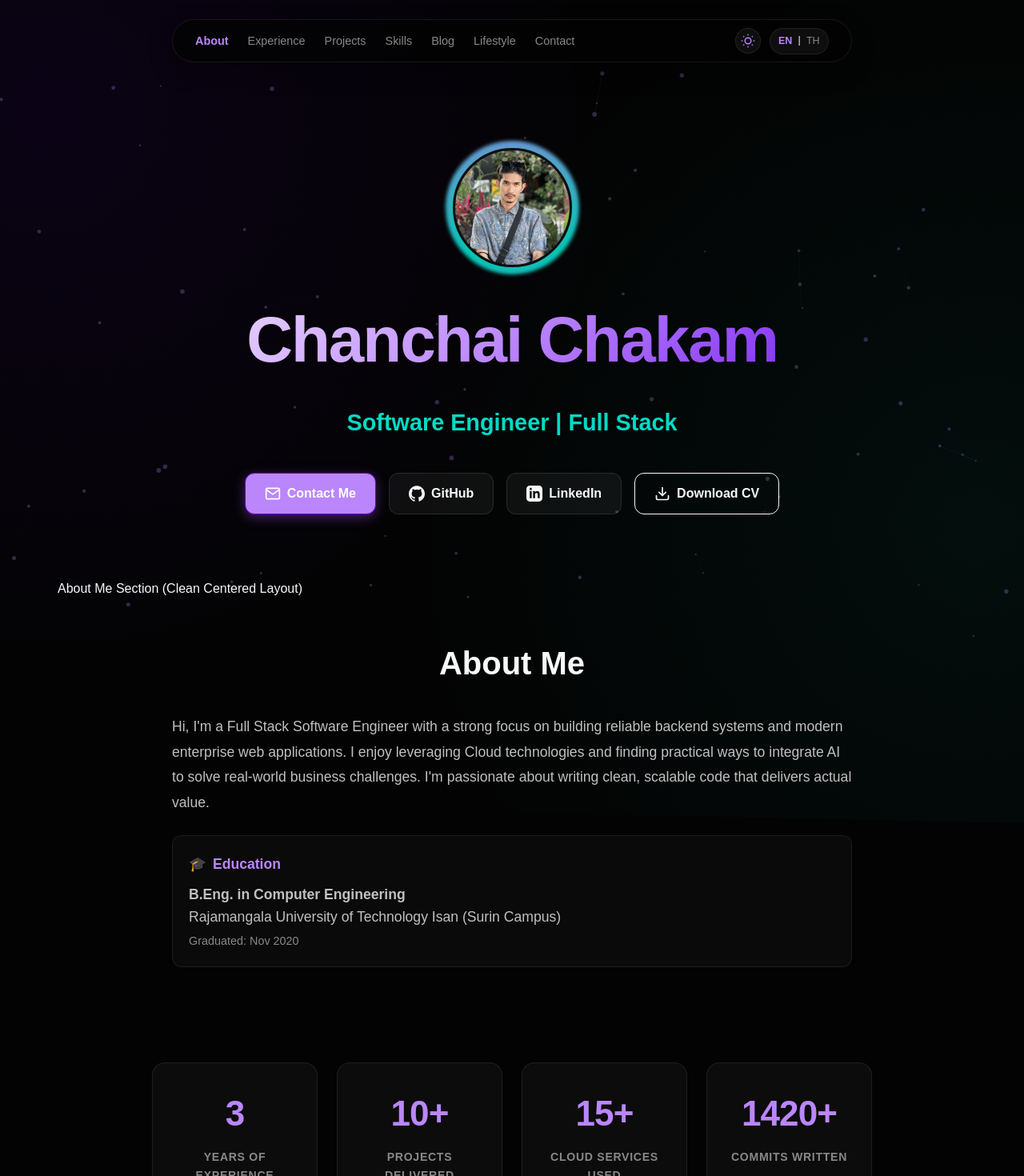
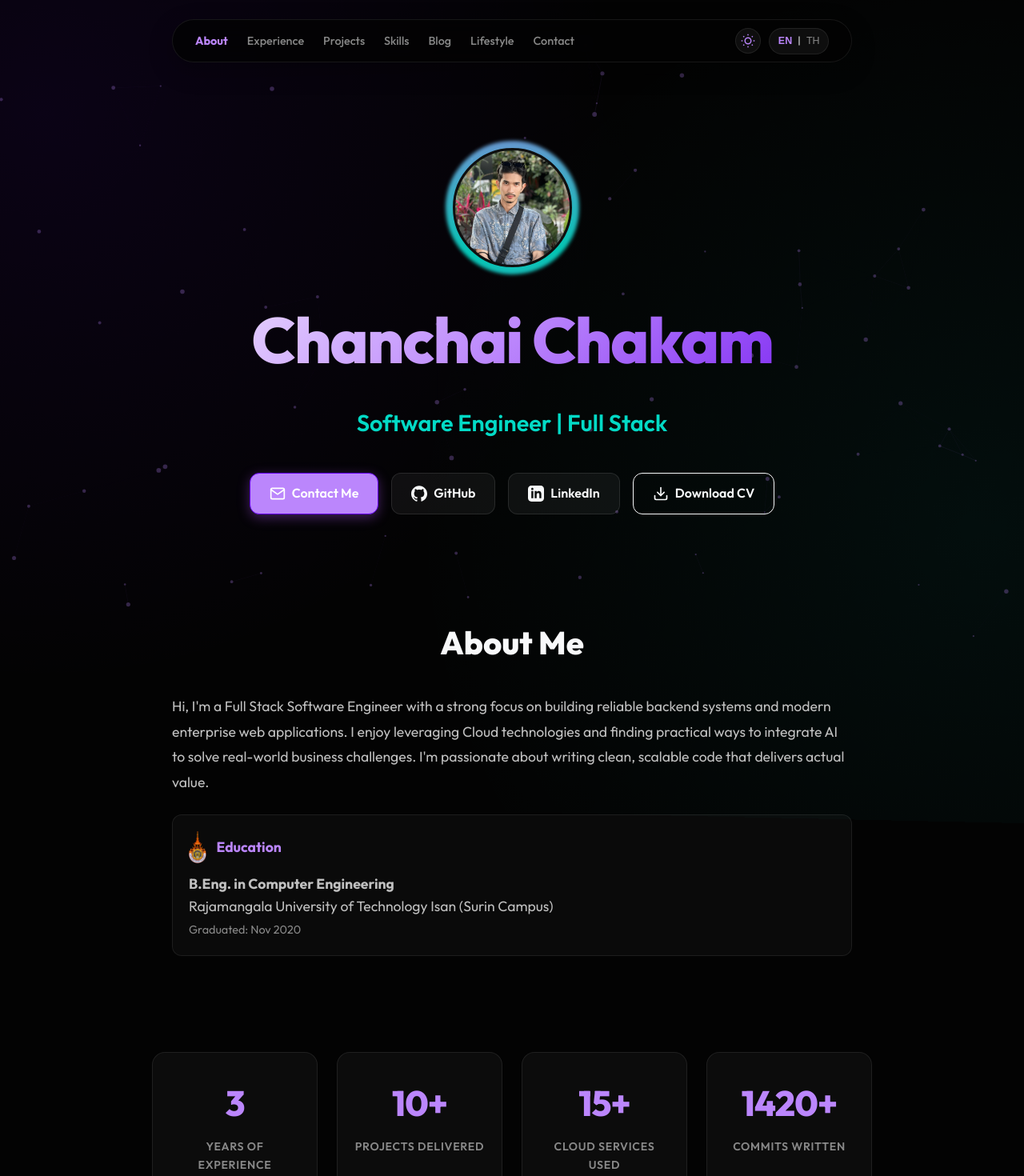
Before and after one commit to ColorsYoung/Resume, a Next.js app: page / in a window 1280 px wide. Shown: the top 1470 px of the page at 80% size. Built offline with nearby package versions, Linux system fonts and the light colour scheme.

Commit message:
feat: add service worker, update font family, and resolve hydration warnings in Navbar

```diff
--- a/src/app/globals.css
+++ b/src/app/globals.css
@@ -1,4 +1,5 @@
-@import url('https://fonts.googleapis.com/css2?family=Inter:wght@300;400;500;600;700&display=swap');
+@import url('https://fonts.googleapis.com/css2?family=Outfit:wght@300;400;500;600;700;800&display=swap');
+
 
 :root {
   /* Default Dark Mode Variables */
--- a/src/app/page.tsx
+++ b/src/app/page.tsx
@@ -417,9 +417,12 @@ export default function Home() {
             />
           </div>
           <div style={{ marginTop: '1.5rem', padding: '1.25rem', background: 'rgba(255,255,255,0.03)', borderRadius: '12px', border: '1px solid var(--card-border)', textAlign: 'left' }}>
-            <h3 style={{ fontSize: '1.1rem', marginBottom: '0.5rem', color: 'var(--accent-light)', display: 'flex', alignItems: 'center', gap: '0.5rem' }}>
-              <span>🎓</span> Education
-            </h3>
+            <div style={{ display: 'flex', alignItems: 'center', gap: '0.75rem', marginBottom: '0.75rem' }}>
+              <img src="/rmuti.png" alt="RMUTI Logo" style={{ height: '40px', width: 'auto', borderRadius: '4px' }} />
+              <h3 style={{ fontSize: '1.1rem', margin: 0, color: 'var(--accent-light)' }}>
+                Education
+              </h3>
+            </div>
             <p style={{ margin: 0, lineHeight: '1.6' }}>
               <strong>B.Eng. in Computer Engineering</strong><br />
               Rajamangala University of Technology Isan (Surin Campus)
@@ -465,9 +468,12 @@ export default function Home() {
             />
           </div>
           <div style={{ marginTop: '1.5rem', padding: '1.25rem', background: 'rgba(255,255,255,0.03)', borderRadius: '12px', border: '1px solid var(--card-border)', textAlign: 'left' }}>
-            <h3 style={{ fontSize: '1.1rem', marginBottom: '0.5rem', color: 'var(--accent-light)', display: 'flex', alignItems: 'center', gap: '0.5rem' }}>
-              <span>🎓</span> การศึกษา
-            </h3>
+            <div style={{ display: 'flex', alignItems: 'center', gap: '0.75rem', marginBottom: '0.75rem' }}>
+              <img src="/rmuti.png" alt="RMUTI Logo" style={{ height: '40px', width: 'auto', borderRadius: '4px' }} />
+              <h3 style={{ fontSize: '1.1rem', margin: 0, color: 'var(--accent-light)' }}>
+                การศึกษา
+              </h3>
+            </div>
             <p style={{ margin: 0, lineHeight: '1.6' }}>
               <strong>ปริญญาตรี วิศวกรรมคอมพิวเตอร์</strong><br />
               มหาวิทยาลัยเทคโนโลยีราชมงคลอีสาน วิทยาเขตสุรินทร์
@@ -978,6 +984,7 @@ export default function Home() {
 
       {/* About Me Section (Clean Centered Layout) */}
       <About currentT={currentT} lang={lang} />
+      {/* ยังไม่ใช้ */}
 
       {/* Experience Timeline */}
       <Experience
--- a/src/components/About.tsx
+++ b/src/components/About.tsx
@@ -14,7 +14,7 @@ interface AboutProps {
 export const About: React.FC<AboutProps> = ({ currentT, lang }) => {
   return (
     <>
-      About Me Section (Clean Centered Layout)
+      {/* About Me Section (Clean Centered Layout) */}
       <section id="about" className="animate-on-scroll" style={{ padding: '3rem 0', maxWidth: '850px', margin: '0 auto' }}>
         <h2 className="section-title" style={{ marginBottom: '2rem', textAlign: 'center' }}>{currentT.aboutTitle}</h2>
         <div style={{ color: 'var(--text-secondary)', fontSize: '1.1rem', lineHeight: '1.8' }}>
--- a/src/components/Navbar.tsx
+++ b/src/components/Navbar.tsx
@@ -1,6 +1,6 @@
 "use client";
 
-import React from 'react';
+import React, { useState, useEffect } from 'react';
 import Link from 'next/link';
 import { usePathname } from 'next/navigation';
 
@@ -30,6 +30,12 @@ export const Navbar: React.FC<NavbarProps> = ({
   handleMagneticLeave
 }) => {
   const pathname = usePathname();
+  const [mounted, setMounted] = useState(false);
+
+  useEffect(() => {
+    setMounted(true);
+  }, []);
+
   const t = {
     en: {
       about: 'About',
@@ -71,8 +77,12 @@ export const Navbar: React.FC<NavbarProps> = ({
           <a href="#experience" onClick={(e) => handleLinkClick(e, 'experience')} className={`nav-link${activeSection === 'experience' ? ' active' : ''}`}>{currentT.experience}</a>
           <a href="#projects" onClick={(e) => handleLinkClick(e, 'projects')} className={`nav-link${activeSection === 'projects' ? ' active' : ''}`}>{currentT.projects}</a>
           <a href="#tech" onClick={(e) => handleLinkClick(e, 'tech')} className={`nav-link${activeSection === 'tech' ? ' active' : ''}`}>{currentT.skills}</a>
-          <Link href="/blog" className={`nav-link${pathname === '/blog' ? ' active' : ''}`}>{currentT.blog}</Link>
-          <Link href="/lifestyle" className={`nav-link${pathname === '/lifestyle' ? ' active' : ''}`}>{currentT.lifestyle}</Link>
+          <Link href="/blog" className={`nav-link${pathname === '/blog' ? ' active' : ''}`} suppressHydrationWarning>
+            {mounted ? currentT.blog : 'Blog'}
+          </Link>
+          <Link href="/lifestyle" className={`nav-link${pathname === '/lifestyle' ? ' active' : ''}`} suppressHydrationWarning>
+            {mounted ? currentT.lifestyle : 'Lifestyle'}
+          </Link>
           <a href="#contact" onClick={(e) => handleLinkClick(e, 'contact')} className={`nav-link${activeSection === 'contact' ? ' active' : ''}`}>{currentT.contact}</a>
         </div>
 
@@ -168,10 +178,10 @@ export const Navbar: React.FC<NavbarProps> = ({
           <button onClick={() => handleMobileLinkClick('projects')} className={`mobile-drawer-link${activeSection === 'projects' ? ' active' : ''}`}>{currentT.projects}</button>
           <button onClick={() => handleMobileLinkClick('tech')} className={`mobile-drawer-link${activeSection === 'tech' ? ' active' : ''}`}>{currentT.skills}</button>
           <button onClick={() => { setMobileMenuOpen(false); }} className={`mobile-drawer-link${pathname === '/blog' ? ' active' : ''}`}>
-            <Link href="/blog" style={{ color: 'inherit', textDecoration: 'none' }}>{currentT.blog}</Link>
+            <Link href="/blog" style={{ color: 'inherit', textDecoration: 'none' }} suppressHydrationWarning>{currentT.blog}</Link>
           </button>
           <button onClick={() => { setMobileMenuOpen(false); }} className={`mobile-drawer-link${pathname === '/lifestyle' ? ' active' : ''}`}>
-            <Link href="/lifestyle" style={{ color: 'inherit', textDecoration: 'none' }}>{currentT.lifestyle}</Link>
+            <Link href="/lifestyle" style={{ color: 'inherit', textDecoration: 'none' }} suppressHydrationWarning>{currentT.lifestyle}</Link>
           </button>
           <button onClick={() => handleMobileLinkClick('contact')} className={`mobile-drawer-link${activeSection === 'contact' ? ' active' : ''}`}>{currentT.contact}</button>
         </div>
```
Also changed, not shown: public/sw.js (added, +16 -0 lines), public/rmuti.png (added).
